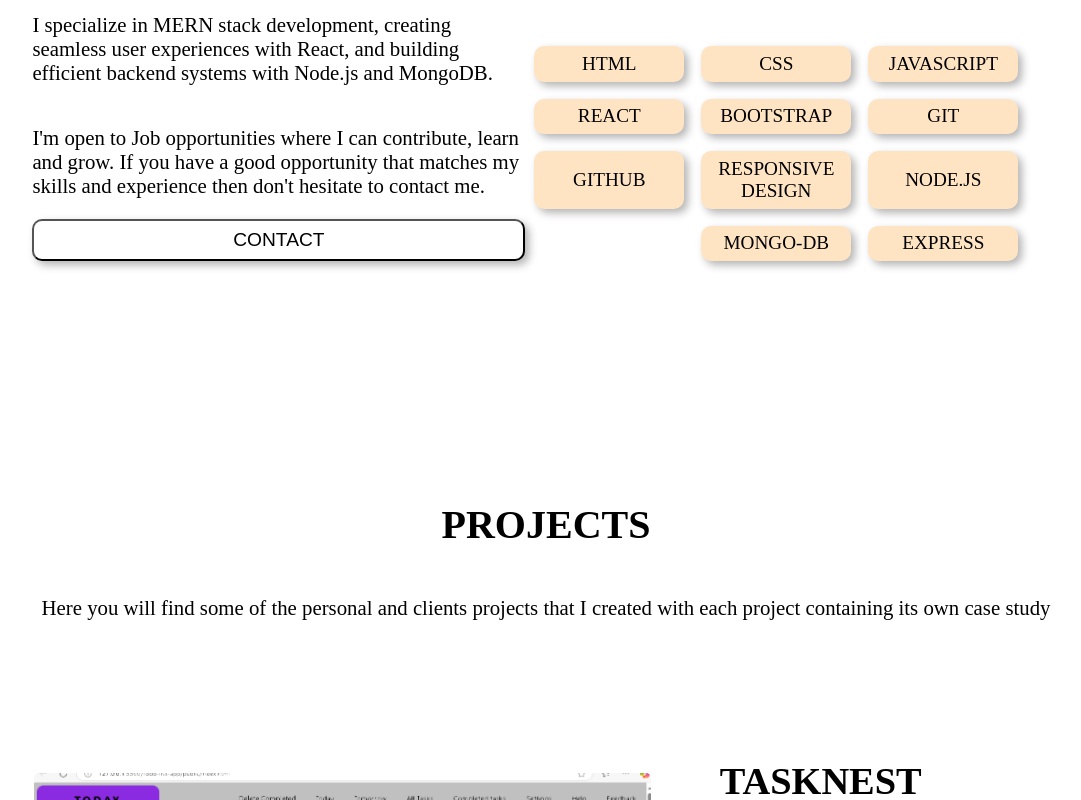
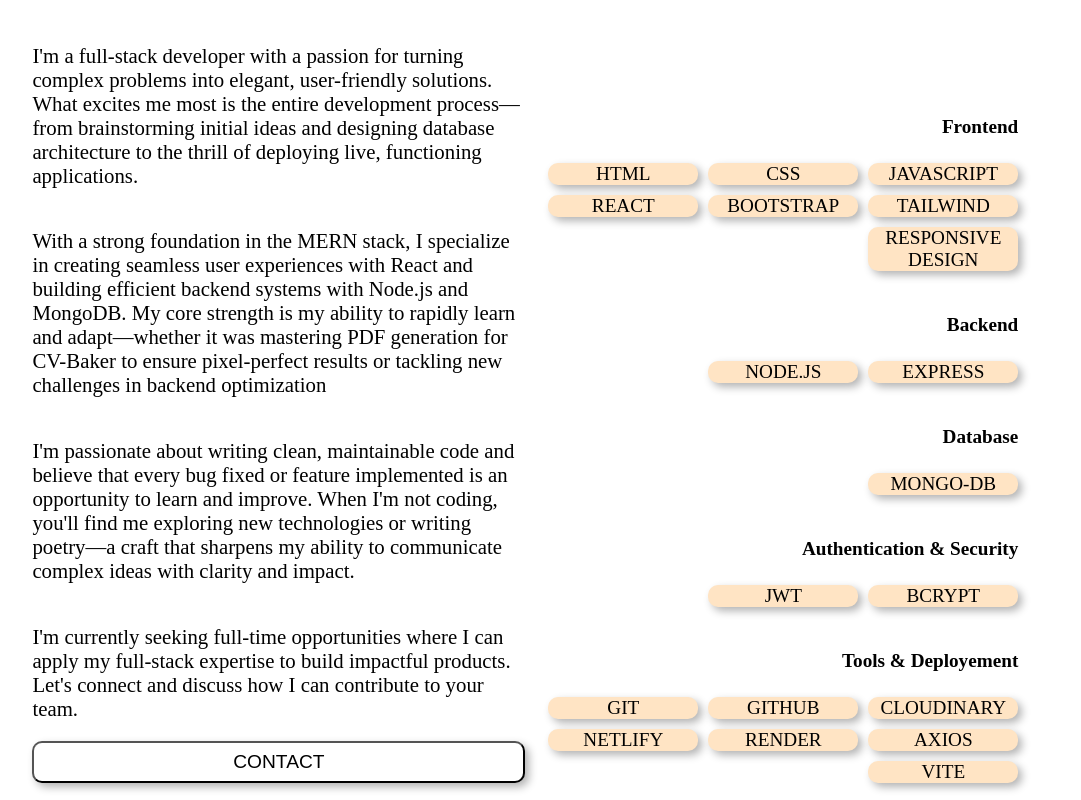
Before and after one commit to TechSwimmer/My-Portfolio-Website, a React (Vite) app: page /Projects in a window 1280 px wide. Shown: the part 3460-4260 px from the top of the page, without its empty margins (102-1183 px from the left). Built offline with nearby package versions, Linux system fonts and the light colour scheme.

Commit message:
about page modified

```diff
--- a/src/components/About.jsx
+++ b/src/components/About.jsx
@@ -18,26 +18,85 @@ const About = ({navigateToSection}) => {
             <section className="about-content-skills">
                 <div className="about-content">
                     <h4>Get to know me!</h4>
-                    <p>I specialize in MERN stack development, creating seamless user experiences with
-                         React, and building efficient backend systems with Node.js and MongoDB. </p>
-                    <p>I'm open to Job opportunities where I can contribute, learn and grow. If you have a
-                        good opportunity that matches my skills and experience then don't hesitate to contact me.</p>
+                    <p>I'm a full-stack developer with a passion for turning complex problems into
+                        elegant, user-friendly solutions. What excites me most is the entire development
+                        process—from brainstorming initial ideas and designing database architecture to
+                         the thrill of deploying live, functioning applications.</p>
+
+                         <p>With a strong foundation in the MERN stack, I specialize in creating seamless
+                            user experiences with React and building efficient backend systems with Node.js
+                            and MongoDB. My core strength is my ability to rapidly learn and adapt—whether
+                            it was mastering PDF generation for CV-Baker to ensure pixel-perfect results or
+                            tackling new challenges in backend optimization</p>
+
+                    <p>I'm passionate about writing clean, maintainable code and believe that every bug fixed
+                        or feature implemented is an opportunity to learn and improve. When I'm not coding,
+                        you'll find me exploring new technologies or writing poetry—a craft that sharpens my
+                        ability to communicate complex ideas with clarity and impact.</p>
+
+                        <p>I'm currently seeking full-time opportunities where I can apply my full-stack expertise
+                            to build impactful products. Let's connect and discuss how I can contribute to your team.</p>
                         <button type="button" onClick={() => navigateToSection("contact")} className="about-contact-tab">CONTACT</button>
                 </div>
                 <div className="about-skills">
                     <h4>My Skills</h4>
                     <div className="skill-tabs">
-                        <div className="skill-tab">HTML</div>
-                        <div className="skill-tab">CSS</div>
-                        <div className="skill-tab">JAVASCRIPT</div>
-                        <div className="skill-tab">REACT</div>
-                        <div className="skill-tab">BOOTSTRAP</div>
-                        <div className="skill-tab">GIT</div>
-                        <div className="skill-tab">GITHUB</div>
-                        <div className="skill-tab">RESPONSIVE DESIGN</div>
-                        <div className="skill-tab">NODE.JS</div>
-                        <div className="skill-tab">MONGO-DB</div>
-                        <div className="skill-tab">EXPRESS</div>
+                        <div className="frontend-tabs">
+                            <div className="skill-tabs-heading">
+                                <h4>Frontend</h4>
+                            </div>
+                            <div className="skill-tabs-items">
+                                <div className="skill-tab">HTML</div>
+                                <div className="skill-tab">CSS</div>
+                                <div className="skill-tab">JAVASCRIPT</div><div className="skill-tab">REACT</div>
+                                <div className="skill-tab">BOOTSTRAP</div>
+                                <div className="skill-tab">TAILWIND</div>
+                                <div className="skill-tab">RESPONSIVE DESIGN</div>
+                            </div>
+
+                        </div>
+                        <div className="backend-tabs">
+                            <div className="skill-tabs-heading">
+                                <h4>Backend</h4>
+                            </div>
+                            <div className="skill-tabs-items">
+                                <div className="skill-tab">NODE.JS</div>
+                                <div className="skill-tab">EXPRESS</div>
+                            </div>
+                        </div>
+                        <div className="database-tabs">
+                            <div className="skill-tabs-heading">
+                                <h4>Database</h4>
+                            </div>
+                            <div className="skill-tabs-items">
+                                 <div className="skill-tab">MONGO-DB</div>
+                            </div>
+                        </div>
+                        <div className="authentication-security-tabs">
+                            <div className="skill-tabs-heading">
+                                <h4>Authentication & Security</h4>
+                            </div>
+                            <div className="skill-tabs-items">
+                                <div className="skill-tab">JWT</div>
+                                <div className="skill-tab">BCRYPT</div>
+                            </div>
+                        </div>
+                        <div className="tools-deployement-tabs">
+                            <div className="skill-tabs-heading">
+                                <h4>Tools & Deployement</h4>
+                            </div>
+                            <div className="skill-tabs-items">
+                                <div className="skill-tab">GIT</div>
+                                <div className="skill-tab">GITHUB</div>
+                                <div className="skill-tab">CLOUDINARY</div>
+                                <div className="skill-tab">NETLIFY</div>
+                                <div className="skill-tab">RENDER</div>
+                                <div className="skill-tab">AXIOS</div>
+                                <div className="skill-tab">VITE</div>
+                            </div>
+                        </div>
+
+
                     </div>
                 </div>
             </section>
--- a/src/components/Footer.jsx
+++ b/src/components/Footer.jsx
@@ -21,6 +21,7 @@ const Footer = () => {
                 </div>
                 <div className="footer-left-content">
                     <p>(FULL STACK WEB DEV)</p>
+
                 </div>
                 </div>
                 <div className="footer-content-right">
--- a/src/components/Home.jsx
+++ b/src/components/Home.jsx
@@ -8,7 +8,7 @@ const Home = ({navigateToSection}) => {
     return (
         <div id="home" className="home-container">
             <h4 className="home-head">HEY, I'M NIKHIL  PILLAI</h4>
-            <p className="home-content">A full stack web developer building and managing websites and web applications with intuitive and responsive design.</p>
+            <p className="home-content">A passionate full-stack developer crafting scalable web applications with the MERN stack. I transform complex problems into intuitive, user-friendly solutions.</p>
             <button type="button" className="home-projects-button" onClick={() => navigateToSection("project")}>PROJECTS</button>
         </div>
     )
--- a/src/components/styles/AffinaStyles.css
+++ b/src/components/styles/AffinaStyles.css
@@ -460,7 +460,7 @@ th {
   display: none;
   position: fixed;
   right: 2px;
-  top: 36vh;
+  top: 30vh;
   /* Removed: opacity: 1 (redundant - default value) */
   box-shadow: 0px 8px 16px 0px rgba(0,0,0,0.2);
   text-align: left;
--- a/src/components/styles/cvBuilderstyles.css
+++ b/src/components/styles/cvBuilderstyles.css
@@ -293,7 +293,12 @@
   display: none;
   position: fixed;
   right: 1vw;
-  bottom: 16vh;
+
+
+
+
+
+
   /* Removed: opacity: 1 (redundant - default value) */
   box-shadow: 0px 8px 16px 0px rgba(0,0,0,0.2);
   text-align: left;
--- a/src/components/styles/styles.css
+++ b/src/components/styles/styles.css
@@ -201,6 +201,26 @@ html {
     gap: 10px;
     text-align: center;
    }
+
+.skill-tabs div{
+    width: 100%;
+}
+
+    .skill-tabs-items{
+    display: flex;
+    flex-wrap: wrap;
+
+    gap: 10px;
+
+   }
+   .skill-tabs-heading{
+    width: 100%;
+   }
+   .skill-tabs-heading h4{
+    font-size: 1.2rem;
+
+   }
+
 
 
    /*----------------------------------------contact-section------------------------------------*/
@@ -883,6 +903,7 @@ html {
 .about-skills{
     flex: 1;
     display: flex;
+
     flex-wrap: wrap;
     justify-content: center;
     width: 100%;
@@ -912,6 +933,17 @@ html {
     gap: 12px;
     text-align: center;
    }
+    .skill-tabs-items{
+    display: flex;
+    flex-wrap: wrap;
+    justify-content: end;
+    align-items: end;
+    gap: 10px;
+   }
+   .skill-tabs-heading h4{
+    font-size: 1.2rem;
+   }
+
 
 
    /*----------------------------------------contact-section------------------------------------*/
@@ -1526,6 +1558,7 @@ html {
 .about-skills{
     flex: 1;
     display: flex;
+
     flex-wrap: wrap;
     justify-content: end;
     width: 38%;
@@ -1548,10 +1581,21 @@ html {
 
 .skill-tabs{
     display: flex;
+    flex-direction: column;
     justify-content: flex-end;
     flex-wrap: wrap;
     gap: 17px;
     text-align: center;
+   }
+   .skill-tabs-items{
+    display: flex;
+    flex-wrap: wrap;
+    justify-content: end;
+    align-items: end;
+    gap: 10px;
+   }
+   .skill-tabs-heading h4{
+    font-size: 1.2rem;
    }
 
 
```
